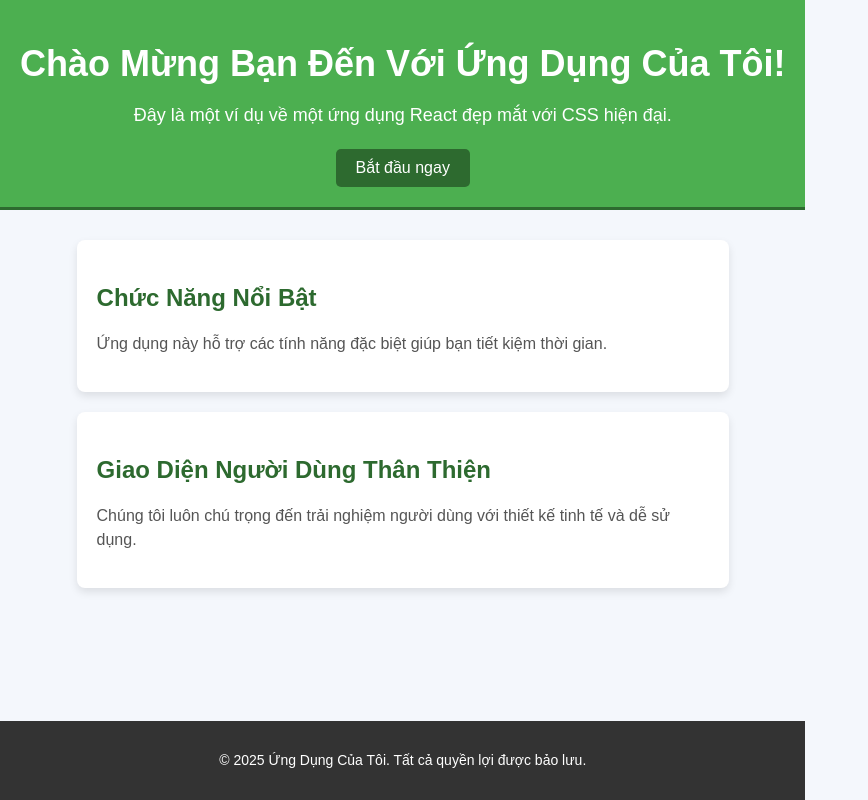
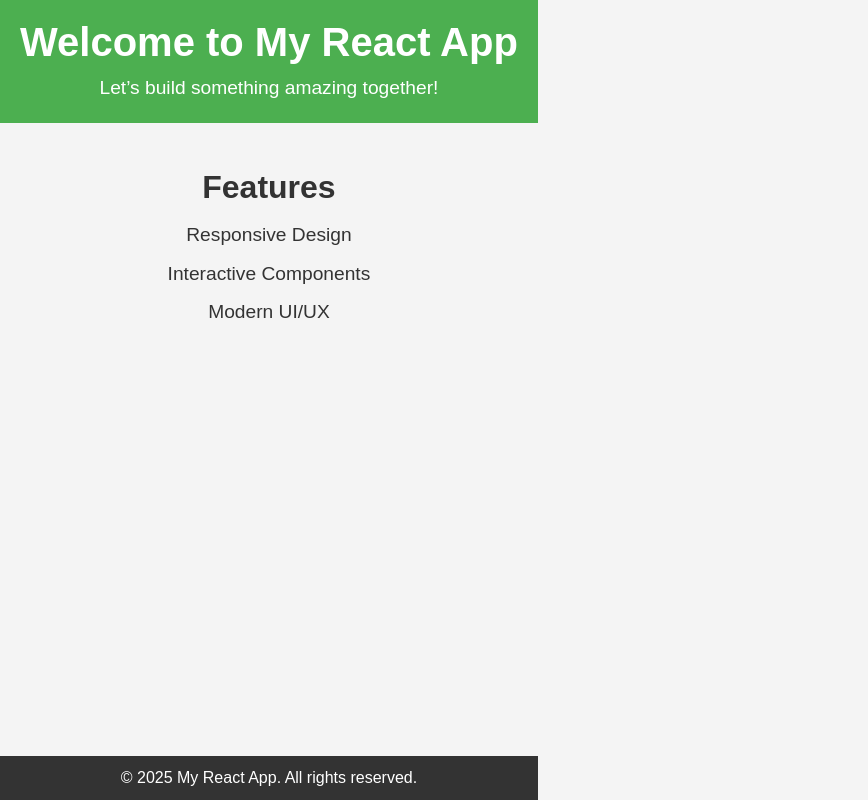
Before and after one commit to phampham05/my-vite-app, a React (Vite) app: page / in a window 1280 px wide. Shown: the whole page, without its empty margins (0-868 px from the left). Built offline with nearby package versions, Linux system fonts and the light colour scheme.

Commit message:
Kiem tra 1

```diff
--- a/src/App.css
+++ b/src/App.css
@@ -45,97 +45,68 @@
 
 /* App.css */
 
-/* General body styling */
+/* Global styles */
+* {
+  margin: 0;
+  padding: 0;
+  box-sizing: border-box;
+}
+
 body {
   font-family: 'Arial', sans-serif;
-  margin: 0;
-  padding: 0;
-  background-color: #f4f7fc;
+  background-color: #f4f4f4;
   color: #333;
 }
 
-/* Container for the entire app */
+/* App container */
 .app-container {
   display: flex;
   flex-direction: column;
-  min-height: 100vh;
+  height: 100vh;
+  text-align: center;
 }
 
-/* Header section styling */
+/* Header styles */
 .app-header {
   background-color: #4CAF50;
   color: white;
   padding: 20px;
-  text-align: center;
-  border-bottom: 3px solid #2d6a2f;
+  margin-bottom: 20px;
 }
 
-.app-title {
-  font-size: 36px;
+.app-header h1 {
+  font-size: 2.5rem;
   margin-bottom: 10px;
 }
 
-.app-description {
-  font-size: 18px;
-  margin-bottom: 20px;
+.app-header p {
+  font-size: 1.2rem;
 }
 
-/* Button styling */
-.cta-button {
-  background-color: #2d6a2f;
-  color: white;
-  border: none;
-  padding: 10px 20px;
-  font-size: 16px;
-  cursor: pointer;
-  border-radius: 5px;
-  transition: background-color 0.3s ease;
+/* Main content styles */
+.app-main {
+  flex-grow: 1;
+  padding: 20px;
 }
 
-.cta-button:hover {
-  background-color: #4CAF50;
-}
-
-/* Main content section */
-.app-main {
-  flex: 1;
-  padding: 20px;
-  display: flex;
-  flex-direction: column;
-  align-items: center;
-}
-
-.feature {
-  background-color: #fff;
-  border-radius: 8px;
-  padding: 20px;
-  margin: 10px;
-  width: 80%;
-  max-width: 800px;
-  box-shadow: 0 4px 8px rgba(0, 0, 0, 0.1);
-}
-
-.feature h2 {
-  color: #2d6a2f;
-  font-size: 24px;
+.app-main h2 {
+  font-size: 2rem;
   margin-bottom: 10px;
 }
 
-.feature p {
-  font-size: 16px;
-  line-height: 1.5;
-  color: #555;
+.app-main ul {
+  list-style-type: none;
 }
 
-/* Footer styling */
+.app-main li {
+  font-size: 1.2rem;
+  margin: 10px 0;
+}
+
+/* Footer styles */
 .app-footer {
   background-color: #333;
   color: white;
+  padding: 10px;
   text-align: center;
-  padding: 15px;
-  margin-top: 20px;
 }
-
-.app-footer p {
-  font-size: 14px;
-}
--- a/src/App.tsx
+++ b/src/App.tsx
@@ -37,31 +37,26 @@
 
 
 
-// Không cần khai báo 'import React' nếu bạn chỉ sử dụng JSX trong React 17+
+import React from "react";
 import './App.css';
 
 const App = () => {
   return (
     <div className="app-container">
       <header className="app-header">
-        <h1 className="app-title">Chào Mừng Bạn Đến Với Ứng Dụng Của Tôi!</h1>
-        <p className="app-description">
-          Đây là một ví dụ về một ứng dụng React đẹp mắt với CSS hiện đại.
-        </p>
-        <button className="cta-button">Bắt đầu ngay</button>
+        <h1>Welcome to My React App</h1>
+        <p>Let’s build something amazing together!</p>
       </header>
       <main className="app-main">
-        <section className="feature">
-          <h2>Chức Năng Nổi Bật</h2>
-          <p>Ứng dụng này hỗ trợ các tính năng đặc biệt giúp bạn tiết kiệm thời gian.</p>
-        </section>
-        <section className="feature">
-          <h2>Giao Diện Người Dùng Thân Thiện</h2>
-          <p>Chúng tôi luôn chú trọng đến trải nghiệm người dùng với thiết kế tinh tế và dễ sử dụng.</p>
-        </section>
+        <h2>Features</h2>
+        <ul>
+          <li>Responsive Design</li>
+          <li>Interactive Components</li>
+          <li>Modern UI/UX</li>
+        </ul>
       </main>
       <footer className="app-footer">
-        <p>&copy; 2025 Ứng Dụng Của Tôi. Tất cả quyền lợi được bảo lưu.</p>
+        <p>&copy; 2025 My React App. All rights reserved.</p>
       </footer>
     </div>
   );
```
